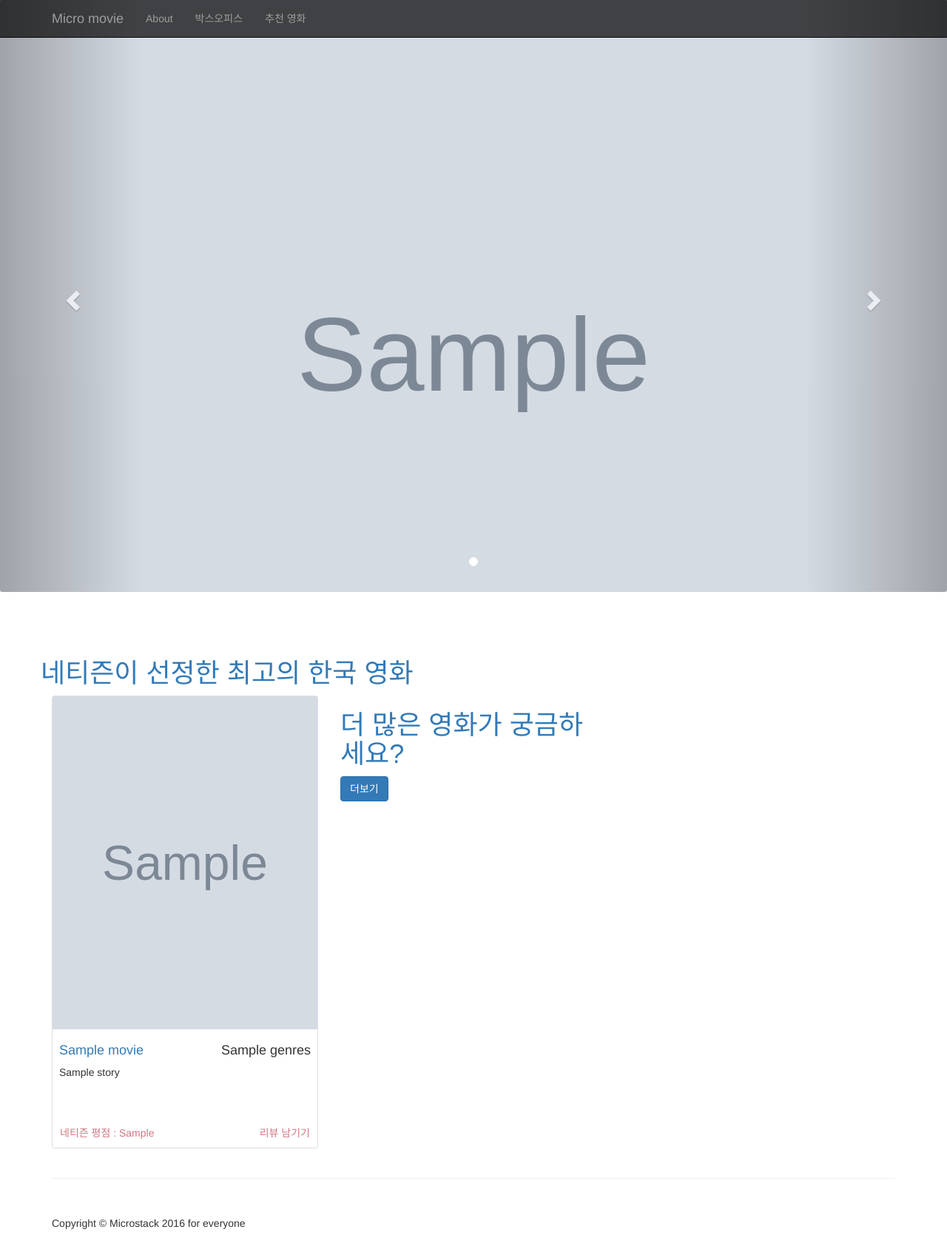
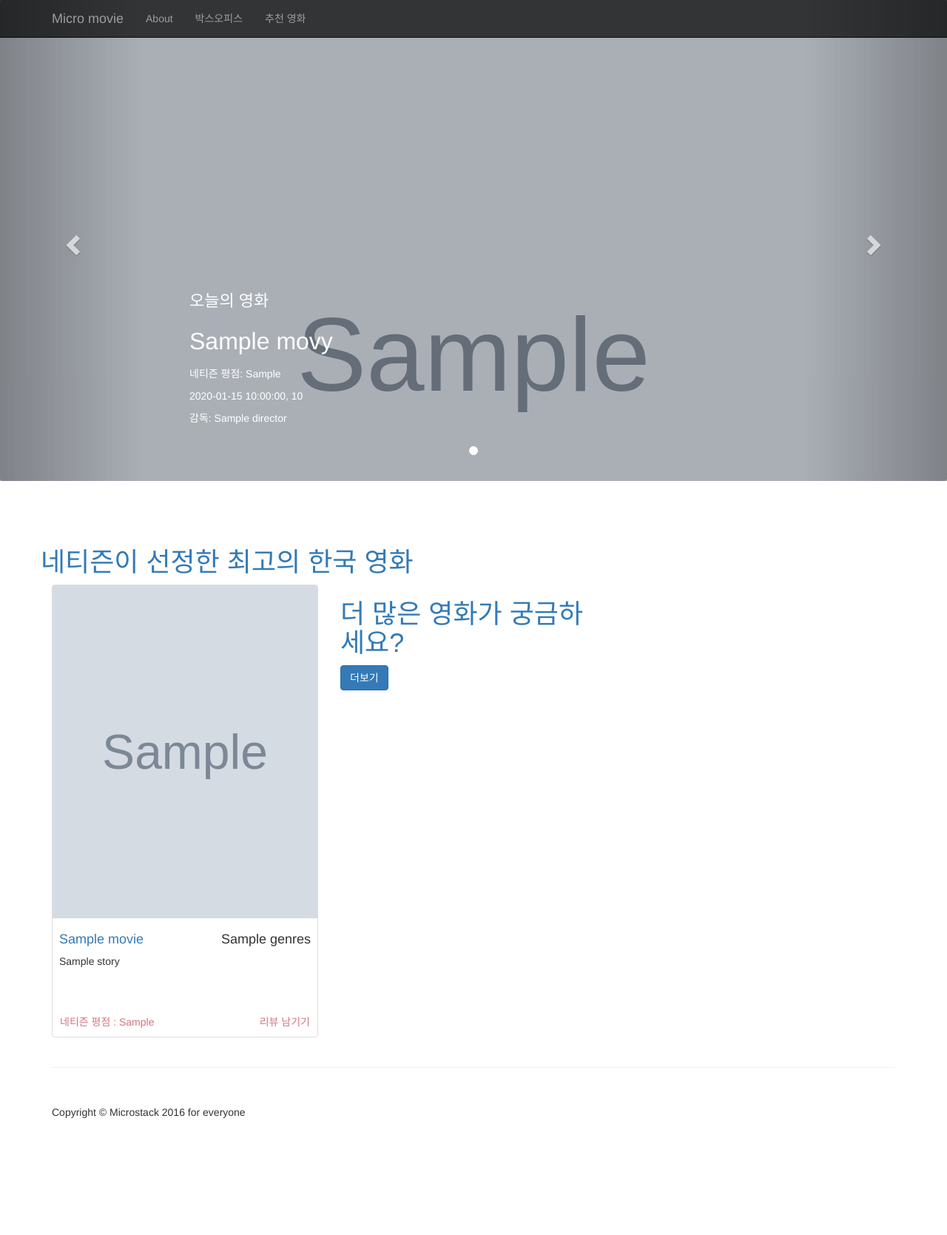
Before and after one commit to microstack/front, a Flask app: template movies/templates/index.html in a window 1280 px wide. Shown: the top 1669 px of the page at 74% size. After the commit the page ends 1511 px from the top, so only its background shows below. Run offline with Flask 2, Linux system fonts and the light colour scheme; the template is opened without the code that fills it: most values are stand-ins (such as "Sample title", 1, 10 or a date in 2020); grey boxes marked "Sample" are stand-in pictures; some libraries are stand-ins or nearby versions.

Commit message:
add movie infos over slide image

```diff
--- a/movies/static/css/movie.css
+++ b/movies/static/css/movie.css
@@ -5,6 +5,10 @@
  */
 
 body {
+}
+
+a {
+  text-decoration: none !important;
 }
 
 .slide-image {
@@ -18,6 +22,10 @@ body {
 .carousel-control,
 .item {
     border-radius: 4px;
+}
+
+.item {
+    position: relative;
 }
 
 @media only screen and (max-width: 599px) {
@@ -40,7 +48,7 @@ body {
 	/* For desktop: */
 	.carousel-control,
 	.item {
-	    max-height: 800px;
+	    max-height: 650px;
 	}
 }
 
@@ -88,3 +96,68 @@ footer {
 	background: transparent;
     background-color:rgba(0, 0, 0, 0.7);
 }
+
+.carousel-content {
+  position: absolute;
+  padding-left: 20%;
+  z-index: 2;
+  bottom: 10%;
+}
+
+.carousel-content .heading {
+  color: white;
+  font: 22px/40px Helvetica, Sans-Serif;
+}
+.carousel-content .title {
+  color: white;
+  font: 32px/48px Helvetica, Sans-Serif;
+}
+.carousel-content a {
+  color: white;
+}
+.carousel-content a:visited {
+    color: white;
+}
+.carousel-content a:hover {
+    color: hotpink;
+}
+.carousel-content a:active {
+    color: blue;
+}
+.carousel-content .info {
+  color: white;
+  font: 14px/20px Helvetica, Sans-Serif;
+}
+
+.carousel-inner img {
+	filter: brightness(80%);
+	-webkit-filter: brightness(80%);
+	-moz-filter: brightness(80%);
+	-o-filter: brightness(80%);
+	-ms-filter: brightness(80%);
+}
+
+/* http://www.bootply.com/86170 */
+.carousel-fade .carousel-inner .item {
+  opacity: 0;
+  -webkit-transition-property: opacity;
+  -moz-transition-property: opacity;
+  -o-transition-property: opacity;
+  transition-property: opacity;
+}
+.carousel-fade .carousel-inner .active {
+  opacity: 1;
+}
+.carousel-fade .carousel-inner .active.left,
+.carousel-fade .carousel-inner .active.right {
+  left: 0;
+  opacity: 0;
+  z-index: 1;
+}
+.carousel-fade .carousel-inner .next.left,
+.carousel-fade .carousel-inner .prev.right {
+  opacity: 1;
+}
+.carousel-fade .carousel-control {
+  z-index: 2;
+}
--- a/movies/templates/index.html
+++ b/movies/templates/index.html
@@ -56,9 +56,9 @@
     </nav>
 
     <div class="container-main">
-      <div id="carousel-example-generic" class="carousel slide" data-ride="carousel">
+      <div id="carousel-example-generic" class="carousel slide carousel-fade" data-ride="carousel">
         <ol class="carousel-indicators">
-          {% for thumbnail in latest_thumbnails %}
+          {% for _ in latest_movies %}
             {% if loop.index0 == 0 %}
               <li data-target="#carousel-example-generic" data-slide-to="{{ loop.index0 }}" class="active"></li>
             {% else %}
@@ -67,14 +67,30 @@
           {% endfor %}
         </ol>
         <div class="carousel-inner">
-          {% for thumbnail in latest_thumbnails %}
+
+        {% for movie in latest_movies %}
             {% if loop.index0 == 0 %}
               <div class="item active">
             {% else %}
               <div class="item">
-            {% endif %}
-              <img class="slide-image" src="{{ thumbnail }}" alt="">
-              </div>
+        {% endif %}
+
+            <div class="carousel-content">
+                <div class="heading">
+                    <p>오늘의 영화</p>
+                </div>
+                <div class="title">
+                    <a href=""><p>{{ movie.title }}</p></a>
+                </div>
+                <div class="info">
+                    <p>네티즌 평점: {{ movie.netizen_grade }}</p>
+                    <p>{{ movie.release_date }}, {{ movie.age }}</p>
+                    <p>감독: {{ movie.director }}</p>
+                </div>
+            </div>
+
+            <img class="slide-image" src="{{ movie.thumbnail }}" alt="">
+            </div>
           {% endfor %}
 
         </div>
@@ -100,7 +116,7 @@
                 <h1><a href="#">네티즌이 선정한 최고의 한국 영화</a></h1>
              </div>
 
-           {% for movie in high_grades %}
+           {% for movie in high_grade_movies %}
            <div class="col-sm-4 col-lg-4 col-md-4">
                <div class="thumbnail">
                  <img src="{{ movie.thumbnail }}" alt="">
```
Also changed, not shown: movies/views.py (+6 -7 lines).
